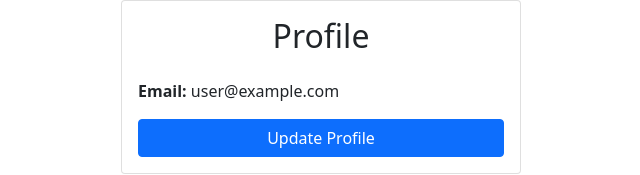
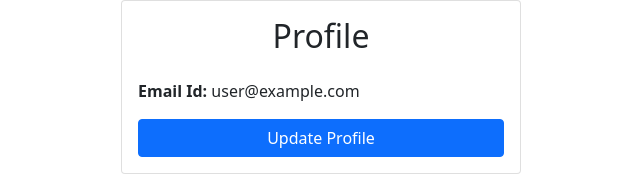
Before and after one commit to RAVIGANESHMBHAT/React-App-Authentication, a React (Create React App) app: page / in a window 1280 px wide. Shown: the top 175 px of the page, without its empty margins (319-959 px from the left). Built offline with nearby package versions, Linux system fonts and the light colour scheme; no server answers; sample sign-in values are in the browser's storage.

Commit message:
modified dashboard (#2)
Co-authored-by: I524764 <raviganesh.maniyoor@sap.com>

```diff
--- a/src/components/Dashboard.js
+++ b/src/components/Dashboard.js
@@ -23,7 +23,7 @@ export default function Dashboard() {
                 <Card.Body>
                     <h2 className="text-center mb-4">Profile</h2>
                     {error && <Alert variant="danger">{error}</Alert>}
-                    <strong>Email: </strong> {currentUser.email}
+                    <strong>Email Id: </strong> {currentUser.email}
                     <Link to="/update-profile" className="btn btn-primary w-100 mt-3">Update Profile</Link>
                 </Card.Body>
             </Card>
```
